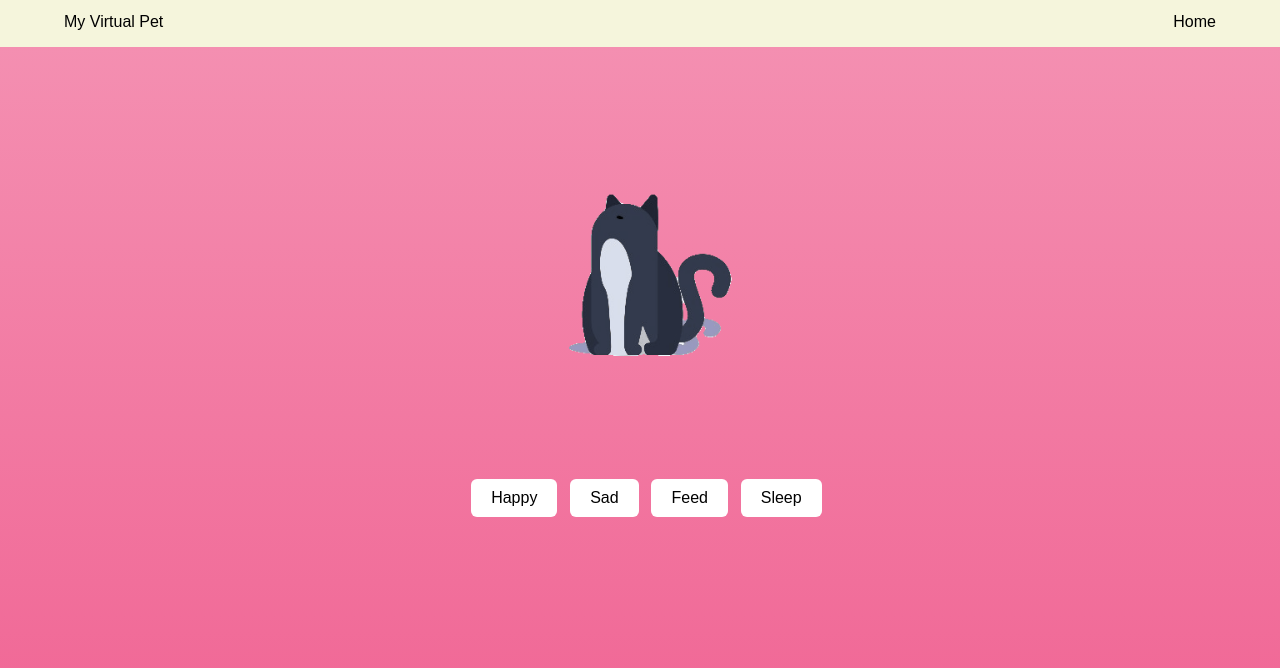
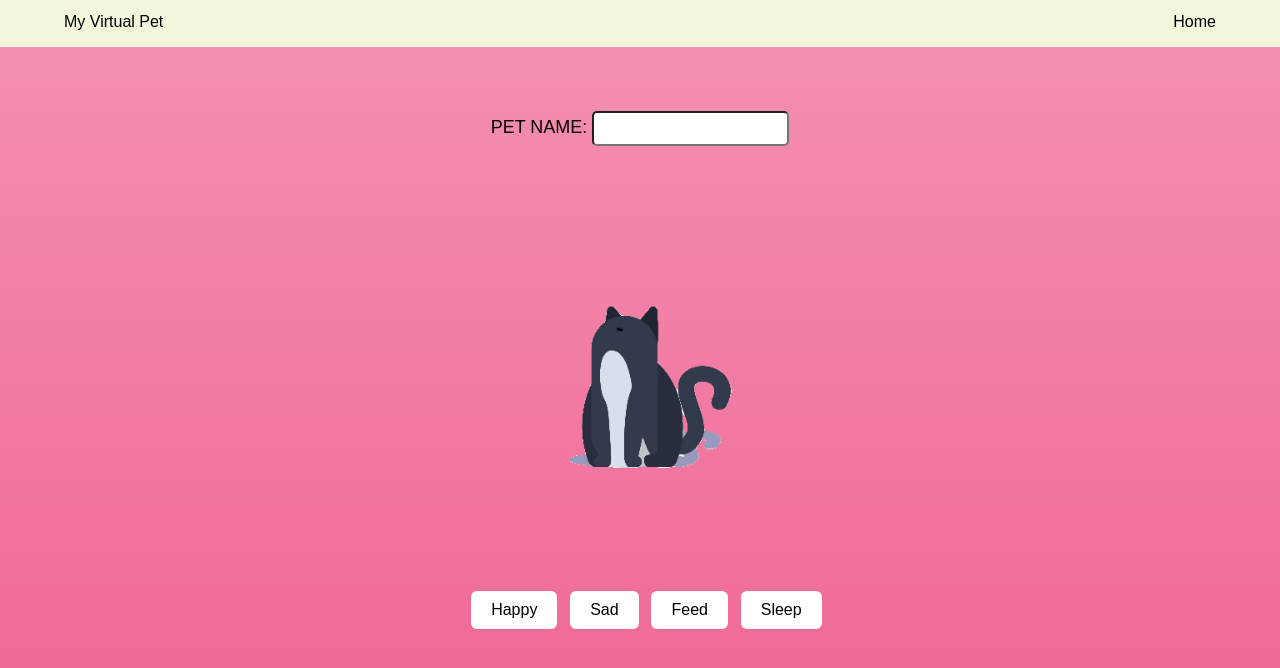
Before and after one commit to taaanviii/My-Virtual-Pet, a React (Vite) app: page /pet in a window 1280 px wide. Shown: the top 668 px of the page. Built offline with nearby package versions, Linux system fonts and the light colour scheme.

Commit message:
added the name opetion

```diff
--- a/src/Pages/Pet.tsx
+++ b/src/Pages/Pet.tsx
@@ -29,6 +29,12 @@ function Pet() {
 
     <>
     <div className='pet_page'>
+      <div className='pet_name'>
+        <form>
+          <label className='form_name'>PET NAME: </label>
+          <input className='form_input'></input>
+        </form>
+      </div>
     <div className='render_pet_image'>
         <img src={petImage} alt="pet in normal position"></img>
         </div>
--- a/src/Styles/Pet.css
+++ b/src/Styles/Pet.css
@@ -12,7 +12,7 @@
     text-align: center;
     justify-items: center;
     object-fit: contain;
-    margin-top: 5%;
+    margin-top: 6%;
 }
 
 img {
@@ -33,3 +33,20 @@ img {
     font-size: medium;
     cursor:pointer;
 }
+
+.pet_name {
+    margin-top: 5%;
+    text-align: center;
+    justify-content: center;
+    align-items: center;
+}
+
+.form_name {
+    font-family: sans-serif;
+    font-size: large;
+}
+
+.form_input {
+    border-radius: 5px;
+    padding: 8px;
+}
```
